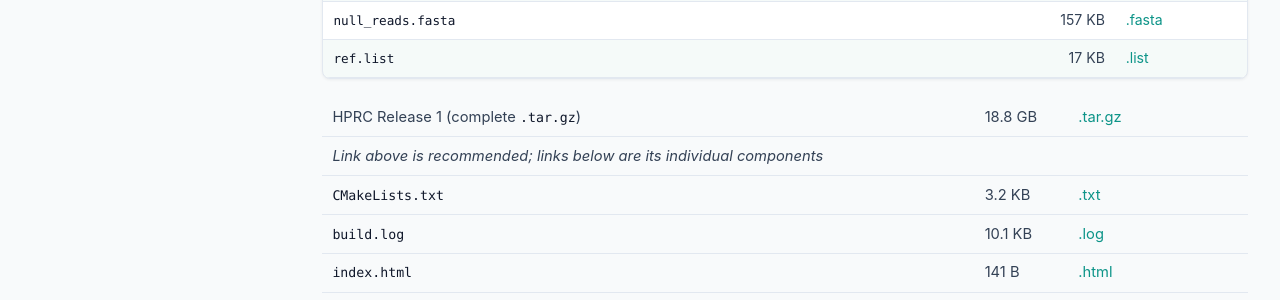
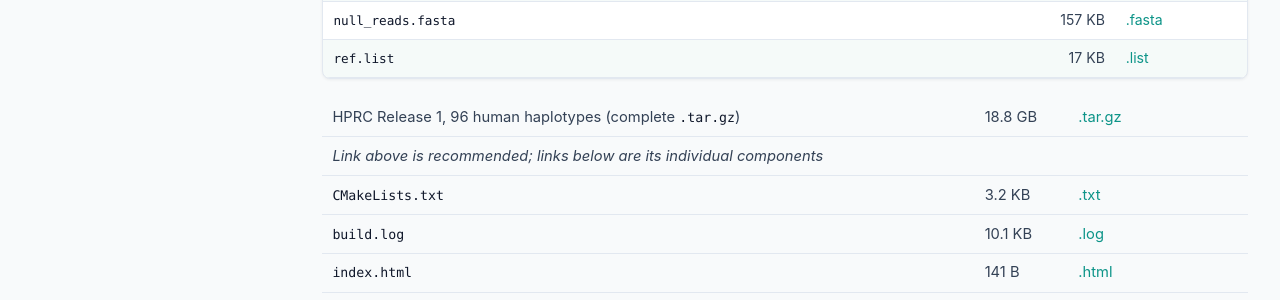
Before and after one commit to BenLangmead/aws-indexes, a Jekyll site: the page built from docs/movi.md, in a window 1280 px wide and 1295 px high. Shown: the part 622-922 px from the top of the window. Built offline with Jekyll 4.4.1, drawn with Linux system fonts in a browser that asks for light colours; our own code applies the rules of GitHub Pages for plain Markdown files; a script that is not in the unit is left out.

Commit message:
add label with HPRC v1 hap count

```diff
--- a/docs/movi.md
+++ b/docs/movi.md
@@ -19,7 +19,7 @@
 `null_reads.fasta` | 157 KB | [.fasta][movi_hprc2_fasta_http]
 `ref.list` | 17 KB | [.list][movi_hprc2_list_http]
 
-HPRC Release 1 (complete `.tar.gz`) | 18.8 GB | [.tar.gz][movi_hprc1_tgz_http]
+HPRC Release 1, 96 human haplotypes (complete `.tar.gz`) | 18.8 GB | [.tar.gz][movi_hprc1_tgz_http]
 *Link above is recommended; links below are its individual components* | |
 `CMakeLists.txt` | 3.2 KB | [.txt][movi_hprc1_cmake_http]
 `build.log` | 10.1 KB | [.log][movi_hprc1_log_http]
```
